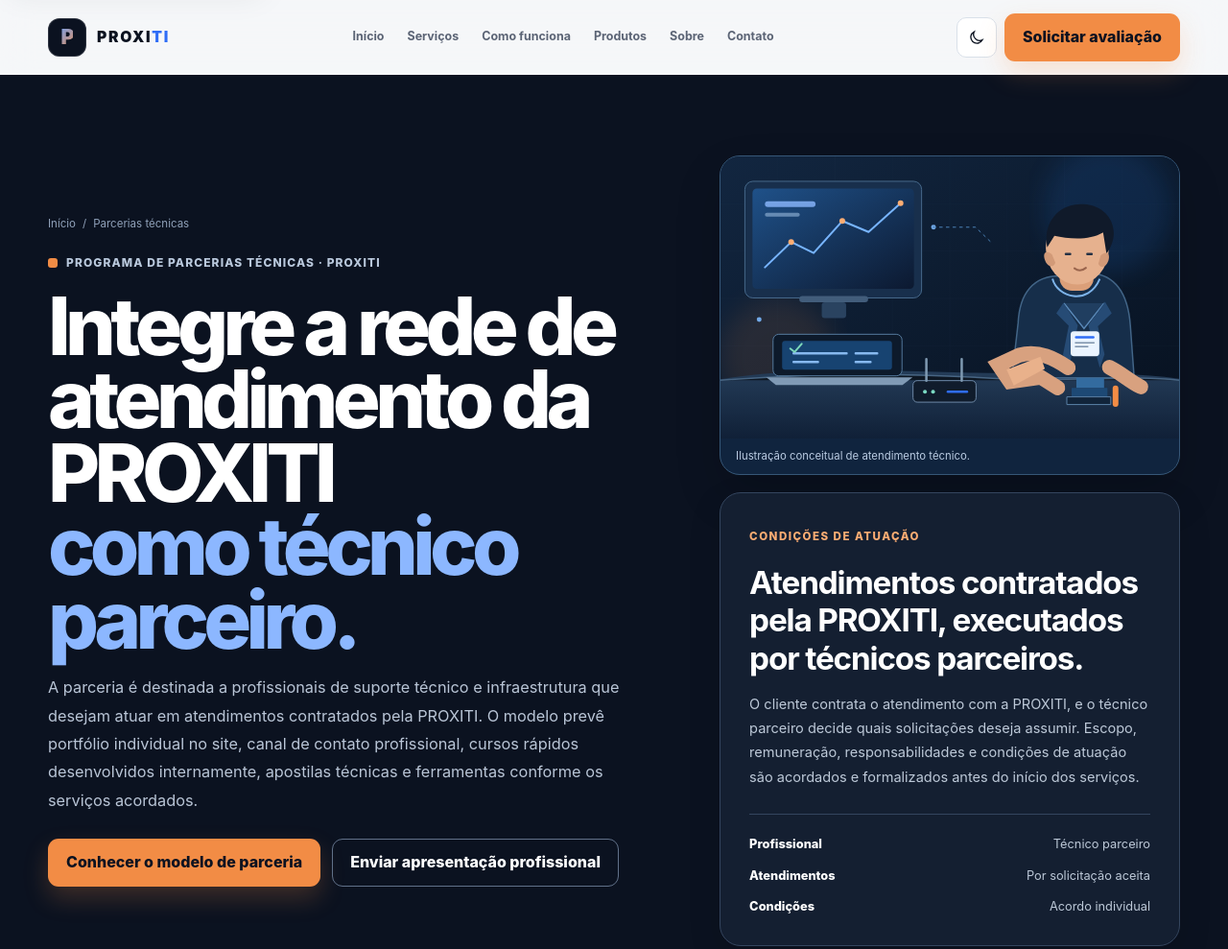
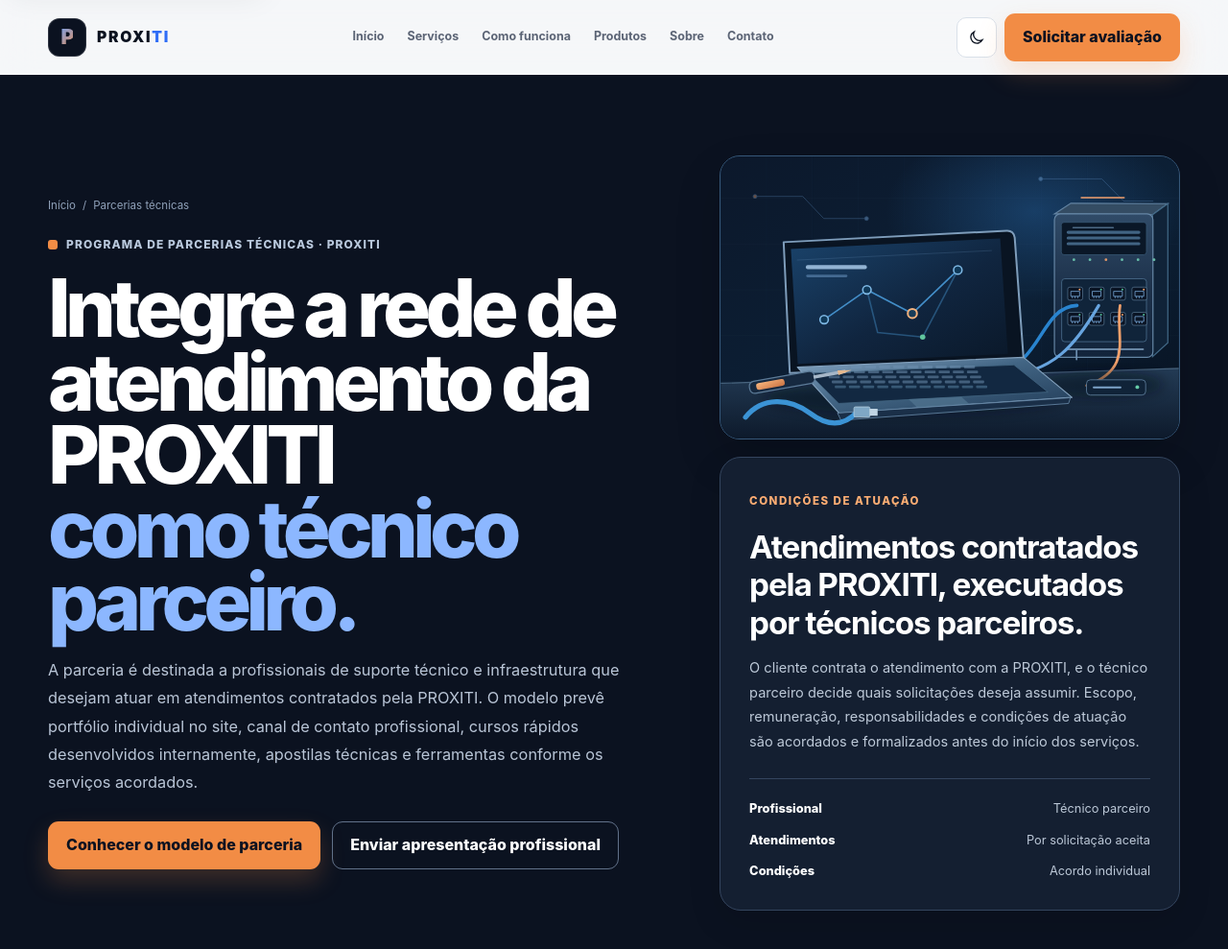
Before and after one commit to humbertomennella/proxiti, a plain HTML site: page trabalhe-conosco/index.html in a window 1280 px wide. Shown: the top 989 px of the page at 96% size. Drawn offline with Linux system fonts and the light colour scheme.

Commit message:
fix(parcerias): trocar arte do hero por estação técnica editorial

```diff
--- a/trabalhe-conosco/index.html
+++ b/trabalhe-conosco/index.html
@@ -65,8 +65,7 @@
         </div>
         <div class="partner-hero-side">
           <figure class="partner-media partner-media-hero reveal">
-            <img src="/assets/illustrations/partner-fieldwork.svg" alt="Ilustração de atendimento técnico com notebook, roteador e ferramentas em bancada." width="960" height="590" decoding="async">
-            <figcaption>Ilustração conceitual de atendimento técnico.</figcaption>
+            <img src="/assets/illustrations/partner-workstation.svg" alt="Arte editorial de uma estação de trabalho com notebook, equipamentos de rede, cabos e ferramentas técnicas." width="1200" height="760" decoding="async" fetchpriority="high">
           </figure>
         <aside class="careers-status partner-status reveal" aria-labelledby="partner-status-title">
           <span class="careers-status-label">Condições de atuação</span>
```
